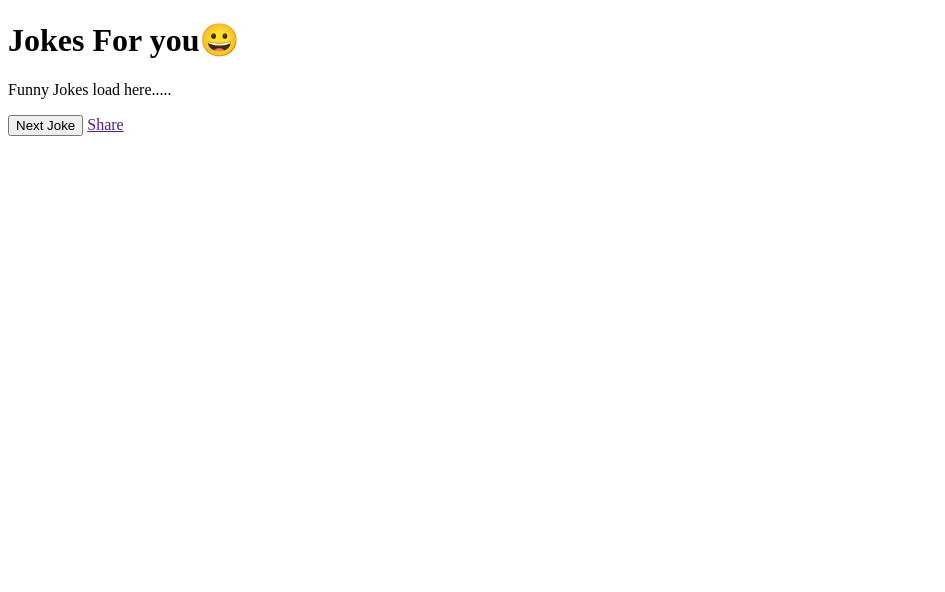
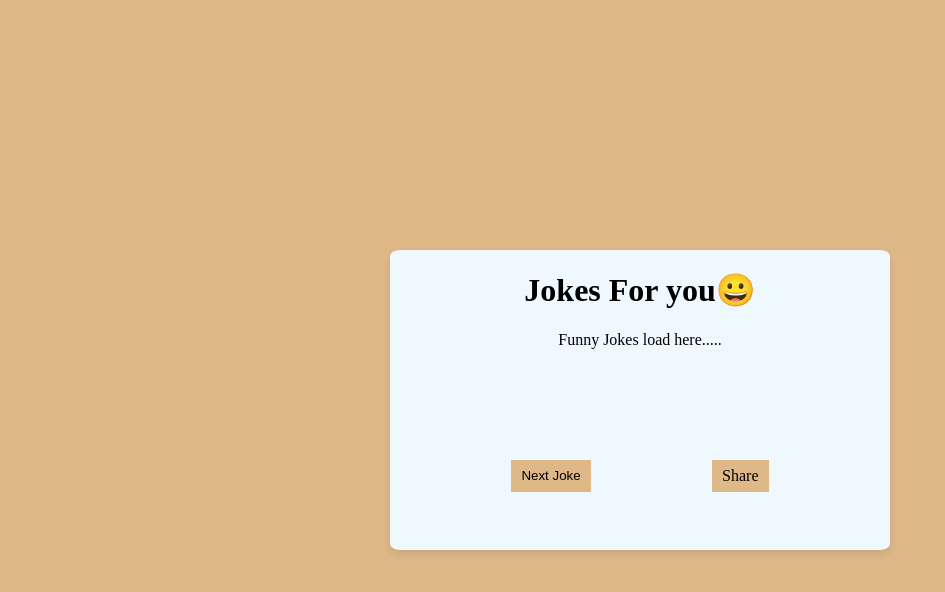
Before and after one commit to Ak-Rakib/Jokes_App_With_Js, a plain HTML site: page index.html in a window 1280 px wide. Shown: the whole page, without its empty margins (0-945 px from the left). Drawn offline with Linux system fonts and the light colour scheme.

Commit message:
set some css

```diff
--- a/index.html
+++ b/index.html
@@ -2,16 +2,16 @@
 <html lang="en">
 <head>
     <meta charset="UTF-8">
-    <link rel="stylesheet" href="style/style">
+    <link rel="stylesheet" href="style/style.css">
     <meta name="viewport" content="width=device-width, initial-scale=1.0">
     <title>Jokes_App</title>
 </head>
 <body>
     <main class="container">
-        <div>
+        <div class="parents_container">
             <h1>Jokes For you<span>&#x1F600;</span></h1>
             <p class="text_of_joke">Funny Jokes load here.....</p>
-            <div>
+            <div class="btn">
                 <button class="next_btn">Next Joke</button>
                 <a class="share_btn" href="">Share</a>
             </div>
--- a/style/style.css
+++ b/style/style.css
@@ -0,0 +1,52 @@
+body {
+  margin: 0;
+  padding: 0;
+  box-sizing: 0;
+  background-color: burlywood;
+}
+
+.container {
+  display: flex;
+  justify-content: center;
+  align-items: center;
+  text-align: center;
+  height: 100vh;
+}
+
+.parents_container{
+    /* padding: 45px 55px; */
+    width: 500px;
+    height: 300px;
+    border-radius: 2%;
+    background-color: aliceblue;
+    box-shadow: 0 4px 8px rgba(0,0,0,0.1);
+}
+
+.text_of_joke{
+    text-align: center;
+}
+
+.btn{
+    position: relative;
+    top: 95px;
+    display: flex;
+    justify-content: space-evenly;
+}
+
+.next_btn,.share_btn{
+    background-color: burlywood;
+    padding: 7px 10px;
+    border: none;
+    border: 5%;
+    text-decoration: none;
+    color: black;
+}
+
+.next_btn:hover {
+    background-color: aliceblue;
+    cursor: pointer;
+}
+
+.share_btn:hover{
+    background-color: aliceblue;
+}
```
